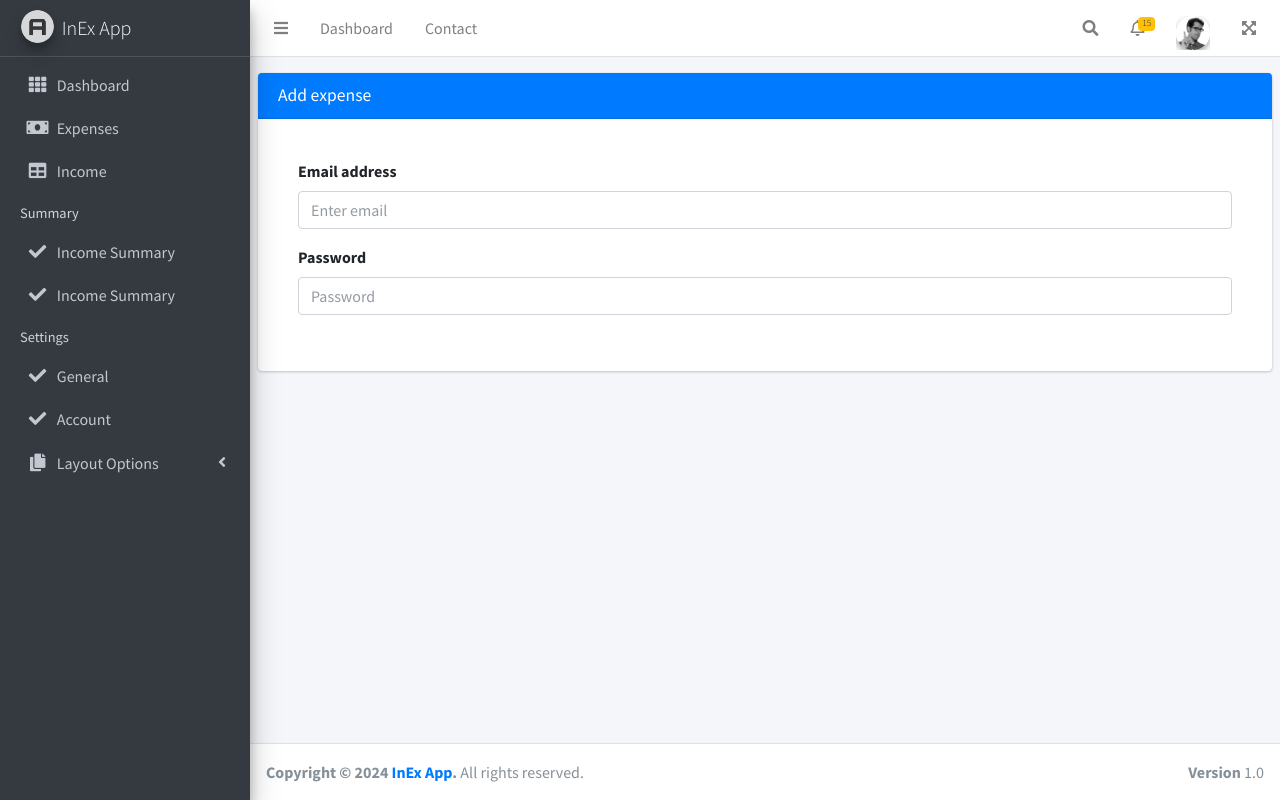
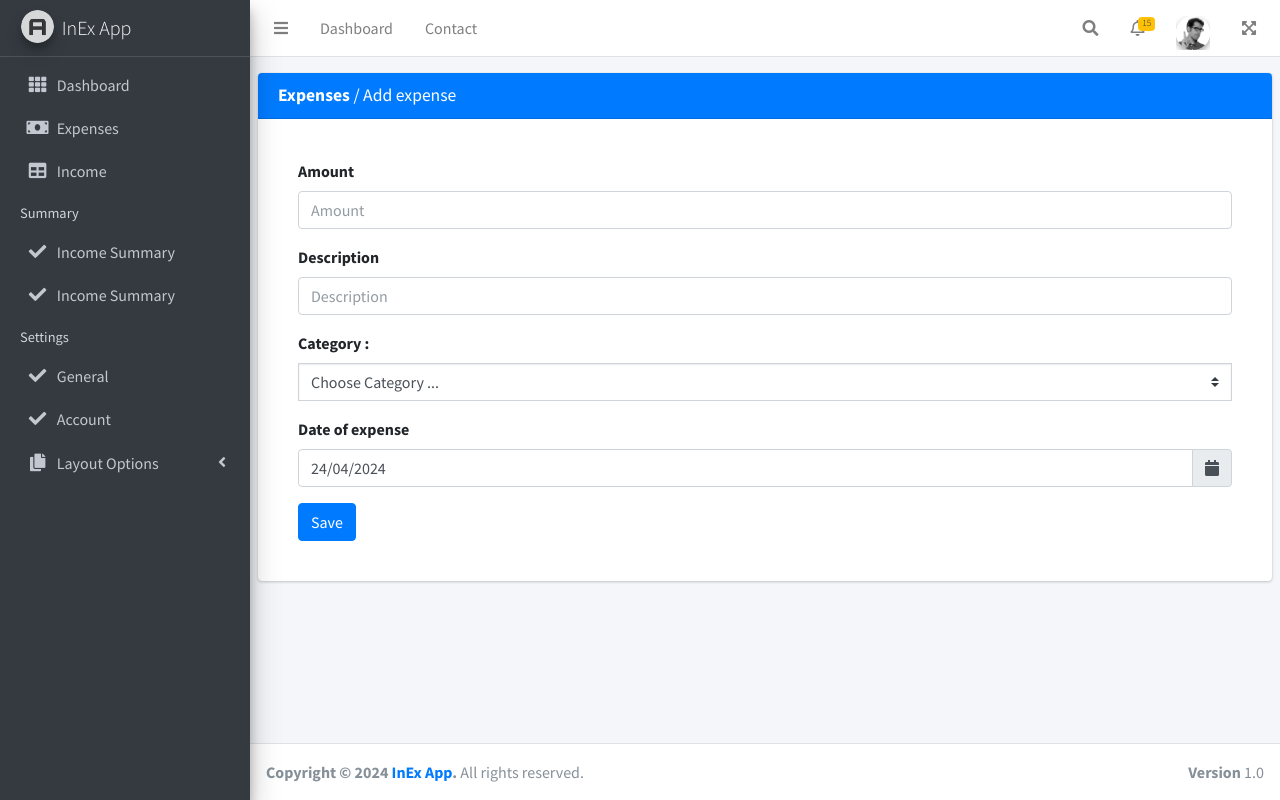
Before and after one commit to Gouda01/Dj-InEx, a Django app: page /expenses/add_expense in a window 1280 px wide. Run offline with Django 4.2, Linux system fonts and the light colour scheme; a user stored in the database is signed in; data comes from the database, SQL or seed files in the repository; both versions use the stored data as it was after the commit; some libraries are stand-ins or nearby versions.

Commit message:
Add add expence template page

```diff
--- a/expenses/templates/expenses/add_expense.html
+++ b/expenses/templates/expenses/add_expense.html
@@ -3,7 +3,8 @@
 {% block title %} Add expense {% endblock title %}
 
 {% block css %}
-
+    <!-- Tempusdominus Bootstrap 4 -->
+    <link rel="stylesheet" href="{% static 'en/plugins/tempusdominus-bootstrap-4/css/tempusdominus-bootstrap-4.min.css' %}">
 {% endblock css %}
 
 
@@ -19,22 +20,46 @@
             <div class="card card-row card-primary">
                 <div class="card-header">
                 <h3 class="card-title">
-                    Add expense
+                   <a href="{% url 'expenses' %}"><strong>Expenses</strong></a> / <span>Add expense</span>
                 </h3>
                 </div>
                 <div class="card-body">
 
+                    <form action="" method="post">
+                        {% csrf_token %}
 
-                    <form>
                         <div class="card-body">
-                          <div class="form-group">
-                            <label for="exampleInputEmail1">Email address</label>
-                            <input type="email" class="form-control" id="exampleInputEmail1" placeholder="Enter email">
-                          </div>
-                          <div class="form-group">
-                            <label for="exampleInputPassword1">Password</label>
-                            <input type="password" class="form-control" id="exampleInputPassword1" placeholder="Password">
-                          </div>
+                            <div class="form-group">
+                                <label>Amount</label>
+                                <input type="text" class="form-control" name="amount" placeholder="Amount">
+                            </div>
+
+                            <div class="form-group">
+                                <label>Description</label>
+                                <input type="text" class="form-control" name="description" placeholder="Description">
+                            </div>
+
+                            <div class="form-group">
+                                <label >Category :</label>
+                                <select class="custom-select rounded-0" name="category">
+                                    <option selected  disabled> Choose Category ...</option>
+                                    {% for category in categories %}
+                                        <option value="{{ category }}" >{{ category }}</option>
+                                    {% endfor %}
+                                </select>
+                            </div>
+
+                            <div class="form-group">
+                                <label>Date of expense</label>
+                                <div class="input-group date" id="reservationdate" data-target-input="nearest">
+                                    <input type="text" class="form-control datetimepicker-input" data-target="#reservationdate" name="expense_date" value="{% now 'd/m/Y' %}">
+                                    <div class="input-group-append" data-target="#reservationdate" data-toggle="datetimepicker">
+                                        <div class="input-group-text"><i class="fa fa-calendar"></i></div>
+                                    </div>
+                                </div>
+                            </div>
+
+                            <button class="btn btn-primary" type="submit">Save</button>
 
                         </div>
                         <!-- /.card-body -->
@@ -54,4 +79,44 @@
 
 {% block js %}
 
+<!-- Select2 -->
+<script src="{% static 'en/plugins/select2/js/select2.full.min.js' %}"></script>
+
+<!-- InputMask -->
+<script src="{% static 'en/plugins/moment/moment.min.js' %}"></script>
+<script src="{% static 'en/plugins/inputmask/jquery.inputmask.min.js' %}"></script>
+
+
+<!-- Tempusdominus Bootstrap 4 -->
+<script src="{% static 'en/plugins/tempusdominus-bootstrap-4/js/tempusdominus-bootstrap-4.min.js' %}"></script>
+
+<!-- Page specific script -->
+
+<script>
+  $(function () {
+    //Initialize Select2 Elements
+    $('.select2').select2()
+
+    //Initialize Select2 Elements
+    $('.select2bs4').select2({
+      theme: 'bootstrap4'
+    })
+
+    //Datemask dd/mm/yyyy
+    $('#datemask').inputmask('dd/mm/yyyy', { 'placeholder': 'dd/mm/yyyy' })
+    //Datemask2 mm/dd/yyyy
+    $('#datemask2').inputmask('mm/dd/yyyy', { 'placeholder': 'mm/dd/yyyy' })
+
+
+    //Date picker
+    $('#reservationdate').datetimepicker({
+        format: 'DD/MM/YYYY',
+    });
+
+
+
+  })
+
+</script>
+
 {% endblock js %}
--- a/expenses/views.py
+++ b/expenses/views.py
@@ -1,5 +1,7 @@
 from django.shortcuts import render
 from django.contrib.auth.decorators import login_required
+
+from .models import Expense, Category
 
 
 # Create your views here.
@@ -13,4 +15,8 @@ def index (request):
 @login_required(login_url='/authentication/login/')
 def add_expense (request):
 
-    return render(request,'expenses/add_expense.html',{})
+    categories = Category.objects.all()
+    context = {
+        'categories':categories,
+    }
+    return render(request,'expenses/add_expense.html',context)
```
Also changed, not shown: db.sqlite3.
